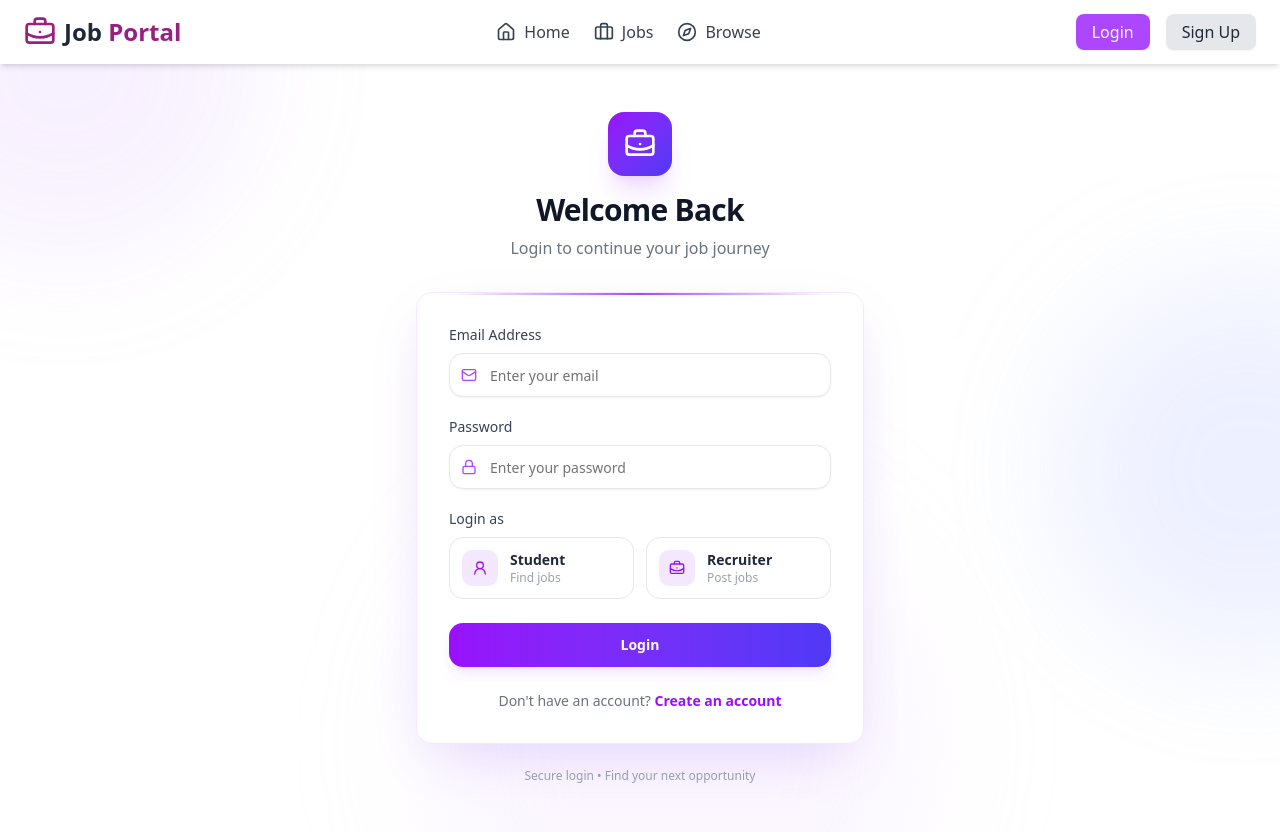
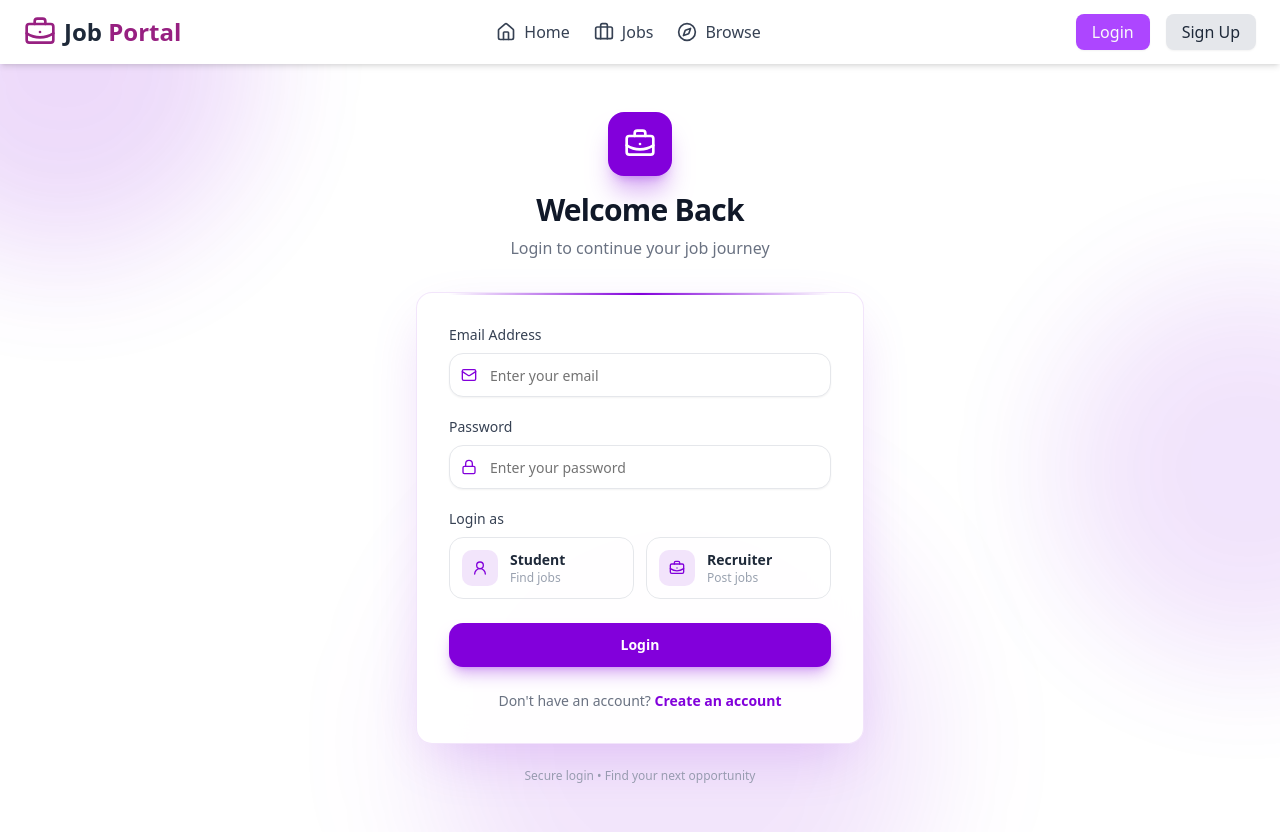
Before and after one commit to avinash07582/Job-Portal, a React (Vite) app in the folder frontend/: page /login in a window 1280 px wide. Built offline with nearby package versions, Linux system fonts and the light colour scheme.

Commit message:
Update Login.jsx

```diff
--- a/frontend/src/Components/auth/Login.jsx
+++ b/frontend/src/Components/auth/Login.jsx
@@ -155,6 +155,7 @@
 
 
 
+
 import React, { useEffect, useState } from 'react';
 import { Link, useNavigate } from 'react-router-dom';
 import Navbar from '../shared/Navbar';
@@ -241,60 +242,72 @@ const Login = () => {
   return (
     <div className="min-h-screen bg-white relative overflow-hidden">
 
-
+      {/* ================= BACKGROUND ================= */}
 
       <div className="absolute inset-0 pointer-events-none">
 
-
-        <div className="
+        {/* Top Left Glow */}
+        <div
+          className="
             absolute
             -top-32
             -left-32
-          w-72 h-72
-          sm:w-96 sm:h-96
-          bg-purple-300/25
+            w-72
+            h-72
+            sm:w-96
+            sm:h-96
             rounded-full
             blur-3xl
+            bg-[#8200DB]/20
             animate-pulse
-        " />
+          "
+        />
 
-
-        <div className="
+        {/* Right Glow */}
+        <div
+          className="
             absolute
             top-1/3
             -right-40
-          w-72 h-72
-          sm:w-96 sm:h-96
-          bg-indigo-300/20
+            w-72
+            h-72
+            sm:w-96
+            sm:h-96
             rounded-full
             blur-3xl
+            bg-[#8200DB]/15
             animate-pulse
-          [animation-delay:1.5s]
-        " />
+          "
+        />
 
-
-        <div className="
+        {/* Bottom Glow */}
+        <div
+          className="
             absolute
             -bottom-40
             left-1/3
-          w-80 h-80
-          sm:w-[500px] sm:h-[500px]
-          bg-purple-200/20
+            w-80
+            h-80
+            sm:w-[500px]
+            sm:h-[500px]
             rounded-full
             blur-3xl
-        " />
+            bg-[#8200DB]/10
+          "
+        />
 
       </div>
 
-
+      {/* ================= NAVBAR ================= */}
 
       <div className="relative z-20">
         <Navbar />
       </div>
 
+      {/* ================= LOGIN SECTION ================= */}
 
-
-      <main className="
+      <main
+        className="
           relative
           z-10
           min-h-[calc(100vh-72px)]
@@ -305,75 +318,75 @@ const Login = () => {
           py-10
           sm:px-6
           sm:py-12
-      ">
+        "
+      >
 
-        <div className="
-          w-full
-          max-w-md
-        ">
+        <div className="w-full max-w-md">
 
+          {/* ================= HEADER ================= */}
 
-
-          <div className="
+          <div
+            className="
               text-center
               mb-6
               sm:mb-8
               animate-[fadeInUp_0.6s_ease-out]
-          ">
+            "
+          >
 
-
-            <div className="
+            {/* Logo Icon */}
+            <div
+              className="
                 inline-flex
                 items-center
                 justify-center
-              w-14 h-14
-              sm:w-16 sm:h-16
+                w-14
+                h-14
+                sm:w-16
+                sm:h-16
                 rounded-2xl
-              bg-gradient-to-br
-              from-purple-600
-              to-indigo-600
+                bg-[#8200DB]
                 shadow-xl
-              shadow-purple-300/40
+                shadow-[#8200DB]/30
                 mb-4
-              transition-transform
+                transition-all
                 duration-300
                 hover:scale-110
                 hover:rotate-2
-            ">
-
+              "
+            >
               <BriefcaseBusiness
-                className="
-                  w-7 h-7
-                  sm:w-8 sm:h-8
-                  text-white
-                "
+                className="w-7 h-7 sm:w-8 sm:h-8 text-white"
               />
-
             </div>
 
-            <h1 className="
+            <h1
+              className="
                 text-2xl
                 sm:text-3xl
                 font-bold
                 tracking-tight
                 text-gray-900
-            ">
+              "
+            >
               Welcome Back
             </h1>
 
-            <p className="
+            <p
+              className="
                 text-sm
                 sm:text-base
                 text-gray-500
                 mt-2
                 px-4
-            ">
+              "
+            >
               Login to continue your job journey
             </p>
 
           </div>
 
-
+          {/* ================= LOGIN CARD ================= */}
 
           <form
             onSubmit={submitHandler}
@@ -382,21 +395,22 @@ const Login = () => {
               bg-white/95
               backdrop-blur-xl
               border
-              border-purple-100
+              border-[#8200DB]/10
               rounded-2xl
               p-5
               sm:p-7
               md:p-8
-              shadow-[0_20px_60px_-15px_rgba(124,58,237,0.20)]
+              shadow-[0_20px_60px_-15px_rgba(130,0,219,0.20)]
               animate-[fadeInUp_0.7s_ease-out]
               transition-all
               duration-300
-              hover:shadow-[0_25px_70px_-15px_rgba(124,58,237,0.25)]
+              hover:shadow-[0_25px_70px_-15px_rgba(130,0,219,0.28)]
             "
           >
 
-
-            <div className="
+            {/* Top Purple Line */}
+            <div
+              className="
                 absolute
                 top-0
                 left-6
@@ -406,33 +420,32 @@ const Login = () => {
                 h-[2px]
                 bg-gradient-to-r
                 from-transparent
-              via-purple-500
+                via-[#8200DB]
                 to-transparent
-            " />
+              "
+            />
 
-
+            {/* ================= EMAIL ================= */}
 
             <div className="mb-5">
 
-              <Label className="
-                text-sm
-                font-medium
-                text-gray-700
-              ">
+              <Label className="text-sm font-medium text-gray-700">
                 Email Address
               </Label>
 
               <div className="relative mt-2">
 
-                <Mail className="
+                <Mail
+                  className="
                     absolute
                     left-3
                     top-1/2
                     -translate-y-1/2
-                  w-4 h-4
-                  text-purple-500
-                  transition-colors
-                " />
+                    w-4
+                    h-4
+                    text-[#8200DB]
+                  "
+                />
 
                 <Input
                   type="email"
@@ -447,11 +460,11 @@ const Login = () => {
                     rounded-xl
                     border-gray-200
                     bg-white
-                    focus-visible:ring-purple-500
-                    focus-visible:border-purple-400
+                    focus-visible:ring-[#8200DB]
+                    focus-visible:border-[#8200DB]
                     transition-all
                     duration-200
-                    hover:border-purple-300
+                    hover:border-[#8200DB]/50
                   "
                 />
 
@@ -459,28 +472,27 @@ const Login = () => {
 
             </div>
 
-
+            {/* ================= PASSWORD ================= */}
 
             <div className="mb-5">
 
-              <Label className="
-                text-sm
-                font-medium
-                text-gray-700
-              ">
+              <Label className="text-sm font-medium text-gray-700">
                 Password
               </Label>
 
               <div className="relative mt-2">
 
-                <Lock className="
+                <Lock
+                  className="
                     absolute
                     left-3
                     top-1/2
                     -translate-y-1/2
-                  w-4 h-4
-                  text-purple-500
-                " />
+                    w-4
+                    h-4
+                    text-[#8200DB]
+                  "
+                />
 
                 <Input
                   type="password"
@@ -495,11 +507,11 @@ const Login = () => {
                     rounded-xl
                     border-gray-200
                     bg-white
-                    focus-visible:ring-purple-500
-                    focus-visible:border-purple-400
+                    focus-visible:ring-[#8200DB]
+                    focus-visible:border-[#8200DB]
                     transition-all
                     duration-200
-                    hover:border-purple-300
+                    hover:border-[#8200DB]/50
                   "
                 />
 
@@ -507,26 +519,23 @@ const Login = () => {
 
             </div>
 
-
+            {/* ================= ROLE ================= */}
 
             <div className="mb-6">
 
-              <Label className="
-                text-sm
-                font-medium
-                text-gray-700
-              ">
+              <Label className="text-sm font-medium text-gray-700">
                 Login as
               </Label>
 
-              <div className="
+              <div
+                className="
                   grid
                   grid-cols-1
-                xs:grid-cols-2
                   sm:grid-cols-2
                   gap-3
                   mt-2
-              ">
+                "
+              >
 
                 {/* STUDENT */}
 
@@ -540,8 +549,8 @@ const Login = () => {
                     duration-300
                     ${
                       input.role === "student"
-                        ? "border-purple-500 bg-purple-50 shadow-md shadow-purple-100 scale-[1.01]"
-                        : "border-gray-200 hover:border-purple-300 hover:bg-purple-50/40"
+                        ? "border-[#8200DB] bg-[#8200DB]/5 shadow-md shadow-[#8200DB]/10 scale-[1.01]"
+                        : "border-gray-200 hover:border-[#8200DB]/40 hover:bg-[#8200DB]/5"
                     }
                   `}
                 >
@@ -559,7 +568,8 @@ const Login = () => {
 
                     <div
                       className={`
-                        w-9 h-9
+                        w-9
+                        h-9
                         shrink-0
                         rounded-lg
                         flex
@@ -569,8 +579,8 @@ const Login = () => {
                         duration-300
                         ${
                           input.role === "student"
-                            ? "bg-purple-600 text-white rotate-3"
-                            : "bg-purple-100 text-purple-600"
+                            ? "bg-[#8200DB] text-white rotate-3"
+                            : "bg-[#8200DB]/10 text-[#8200DB]"
                         }
                       `}
                     >
@@ -579,19 +589,11 @@ const Login = () => {
 
                     <div className="min-w-0">
 
-                      <p className="
-                        text-sm
-                        font-semibold
-                        text-gray-800
-                      ">
+                      <p className="text-sm font-semibold text-gray-800">
                         Student
                       </p>
 
-                      <p className="
-                        text-xs
-                        text-gray-400
-                        truncate
-                      ">
+                      <p className="text-xs text-gray-400">
                         Find jobs
                       </p>
 
@@ -613,8 +615,8 @@ const Login = () => {
                     duration-300
                     ${
                       input.role === "recruiter"
-                        ? "border-purple-500 bg-purple-50 shadow-md shadow-purple-100 scale-[1.01]"
-                        : "border-gray-200 hover:border-purple-300 hover:bg-purple-50/40"
+                        ? "border-[#8200DB] bg-[#8200DB]/5 shadow-md shadow-[#8200DB]/10 scale-[1.01]"
+                        : "border-gray-200 hover:border-[#8200DB]/40 hover:bg-[#8200DB]/5"
                     }
                   `}
                 >
@@ -632,7 +634,8 @@ const Login = () => {
 
                     <div
                       className={`
-                        w-9 h-9
+                        w-9
+                        h-9
                         shrink-0
                         rounded-lg
                         flex
@@ -642,8 +645,8 @@ const Login = () => {
                         duration-300
                         ${
                           input.role === "recruiter"
-                            ? "bg-purple-600 text-white -rotate-3"
-                            : "bg-purple-100 text-purple-600"
+                            ? "bg-[#8200DB] text-white -rotate-3"
+                            : "bg-[#8200DB]/10 text-[#8200DB]"
                         }
                       `}
                     >
@@ -652,19 +655,11 @@ const Login = () => {
 
                     <div className="min-w-0">
 
-                      <p className="
-                        text-sm
-                        font-semibold
-                        text-gray-800
-                      ">
+                      <p className="text-sm font-semibold text-gray-800">
                         Recruiter
                       </p>
 
-                      <p className="
-                        text-xs
-                        text-gray-400
-                        truncate
-                      ">
+                      <p className="text-xs text-gray-400">
                         Post jobs
                       </p>
 
@@ -678,6 +673,7 @@ const Login = () => {
 
             </div>
 
+            {/* ================= LOGIN BUTTON ================= */}
 
             <Button
               type="submit"
@@ -686,19 +682,17 @@ const Login = () => {
                 w-full
                 h-11
                 rounded-xl
-                bg-gradient-to-r
-                from-purple-600
-                to-indigo-600
-                hover:from-purple-700
-                hover:to-indigo-700
+                bg-[#8200DB]
+                hover:bg-[#7000BD]
                 text-white
                 font-semibold
                 shadow-lg
-                shadow-purple-300/30
+                shadow-[#8200DB]/30
                 transition-all
                 duration-300
                 hover:-translate-y-0.5
                 hover:shadow-xl
+                hover:shadow-[#8200DB]/30
                 active:scale-[0.98]
                 disabled:opacity-70
               "
@@ -706,11 +700,14 @@ const Login = () => {
 
               {loading ? (
                 <>
-                  <Loader2 className="
+                  <Loader2
+                    className="
                       mr-2
-                    h-4 w-4
+                      h-4
+                      w-4
                       animate-spin
-                  " />
+                    "
+                  />
 
                   Please Wait...
                 </>
@@ -720,13 +717,16 @@ const Login = () => {
 
             </Button>
 
+            {/* ================= SIGNUP ================= */}
 
-            <div className="
+            <div
+              className="
                 text-center
                 mt-6
                 text-sm
                 text-gray-500
-            ">
+              "
+            >
 
               Don't have an account?{" "}
 
@@ -734,8 +734,8 @@ const Login = () => {
                 to="/signup"
                 className="
                   font-semibold
-                  text-purple-600
-                  hover:text-purple-700
+                  text-[#8200DB]
+                  hover:text-[#7000BD]
                   hover:underline
                   transition-colors
                 "
@@ -747,16 +747,18 @@ const Login = () => {
 
           </form>
 
+          {/* ================= FOOTER ================= */}
 
-
-          <p className="
+          <p
+            className="
               text-center
               text-xs
               text-gray-400
               mt-5
               sm:mt-6
               animate-[fadeIn_1s_ease-out]
-          ">
+            "
+          >
             Secure login • Find your next opportunity
           </p>
 
@@ -764,7 +766,7 @@ const Login = () => {
 
       </main>
 
-
+      {/* ================= ANIMATIONS ================= */}
 
       <style>{`
         @keyframes fadeInUp {
@@ -772,6 +774,7 @@ const Login = () => {
             opacity: 0;
             transform: translateY(20px);
           }
+
           to {
             opacity: 1;
             transform: translateY(0);
@@ -782,6 +785,7 @@ const Login = () => {
           from {
             opacity: 0;
           }
+
           to {
             opacity: 1;
           }
```
Lines whose indentation alone changed are shown as unchanged.
